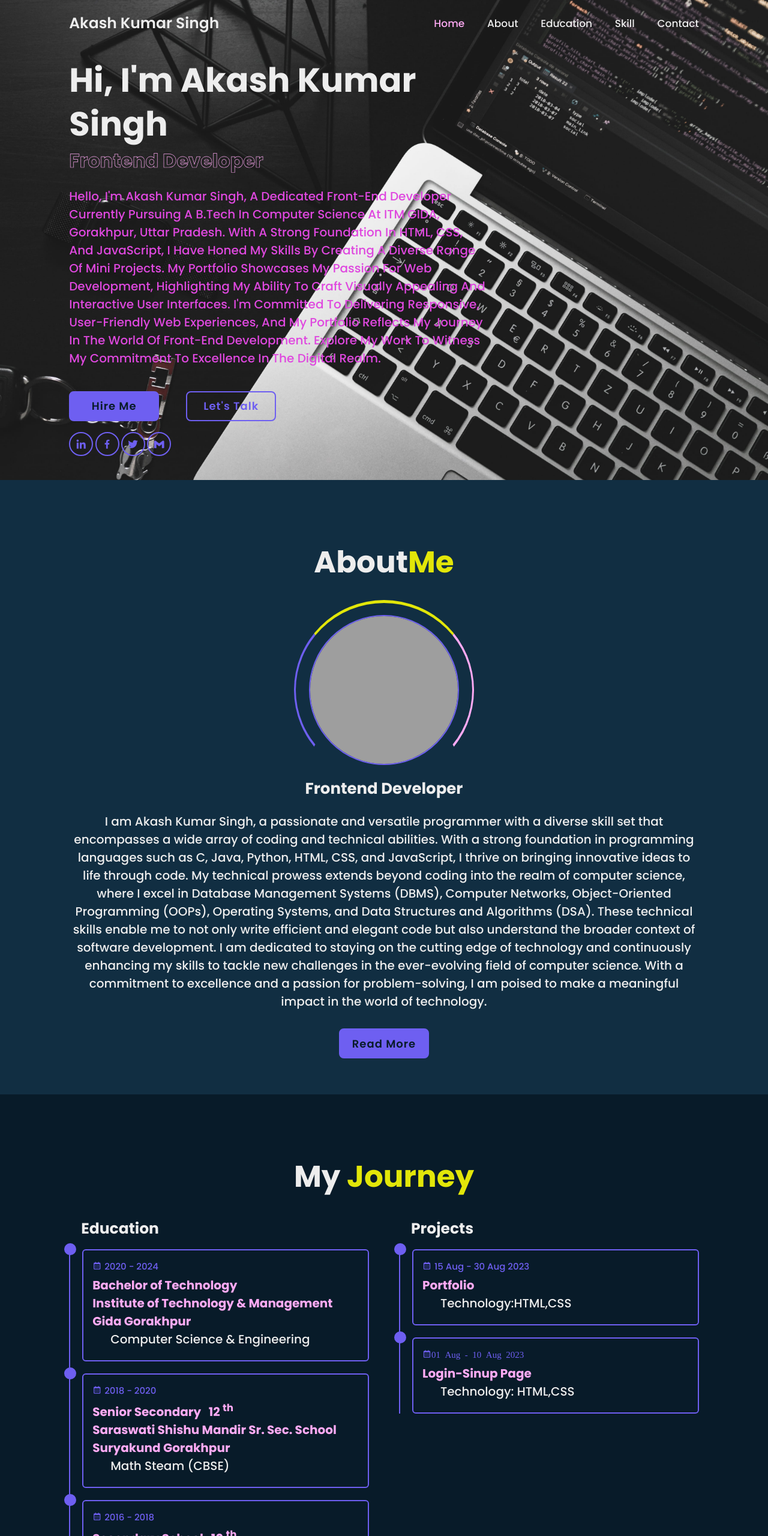
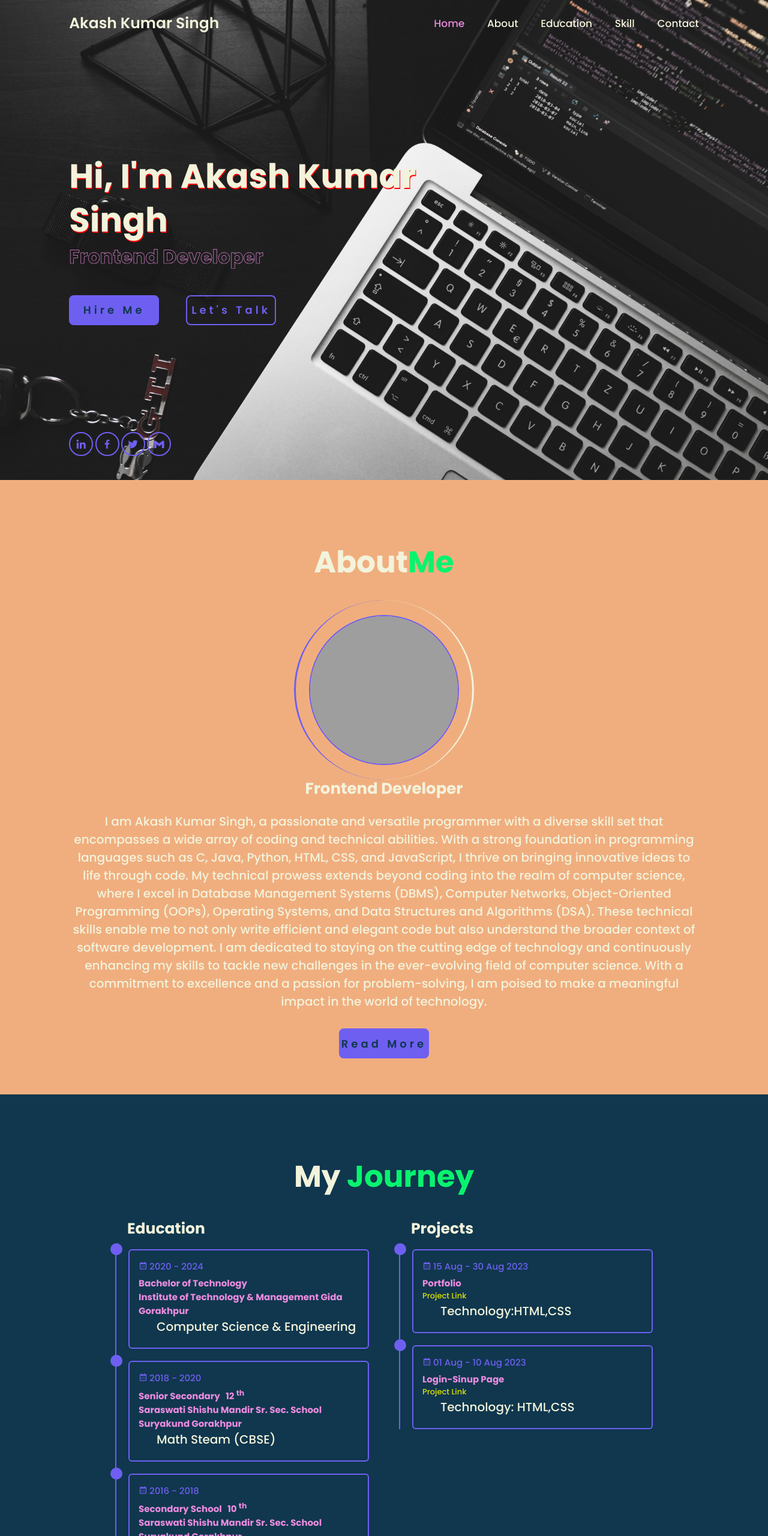
Before and after one commit to akashkumarsingh1191/Html_Css_Project, a plain HTML site: page Portfolio/index.html in a window 1280 px wide. Shown: the top 2560 px of the page at 60% size. Drawn offline with nearby package versions, Linux system fonts and the light colour scheme; grey boxes are pictures that could not be loaded.

Commit message:
update project

```diff
--- a/Portfolio/index.html
+++ b/Portfolio/index.html
@@ -1,6 +1,7 @@
 <!DOCTYPE html>
 <html lang="en">
 <head>
+    <!-- Akash Kumar Singh -->
     <meta charset="UTF-8">
     <meta name="viewport" content="width=device-width, initial-scale=1.0">
     <title>Portfolio</title>
@@ -33,11 +34,7 @@
             <div class="text-animation">
                 <h3>Frontend Developer</h3>
             </div>
-            <p>Hello, I'm Akash Kumar Singh, a dedicated front-end developer currently pursuing a B.Tech in Computer Science at ITM GIDA, Gorakhpur, Uttar Pradesh.
-                With a strong foundation in HTML, CSS, and JavaScript, I have honed my skills by creating a diverse range of mini projects.
-                My portfolio showcases my passion for web development, highlighting my ability to craft visually appealing and interactive user interfaces.
-                I'm committed to delivering responsive, user-friendly web experiences, and my portfolio reflects my journey in the world of front-end development.
-                Explore my work to witness my commitment to excellence in the digital realm.</p>
+            <p></p>
 
             <div class="btn-box">
                 <a href="#" class="btn">Hire Me</a>
@@ -133,15 +130,17 @@
                     <div class="education-content">
                         <div class="content">
                             <div class="year"><i class='bx bx-calendar'></i>15 Aug - 30 Aug 2023</div>
-                            <h3>Portfolio</h3>
+                                <h3>Portfolio</h3>
+                                <a href="https://github.com/akashkumarsingh1191/Html_Css_Project/tree/e3c7c16c647d0f608d7d15357c6099dfc1c56d26/Portfolio">Project Link</a>
                             <p>Technology:HTML,CSS</p>
                         </div>
                     </div>
 
                     <div class="education-content">
                         <div class="content">
-                            <div class="year"><i class='bx bx-calendar'>01 Aug - 10 Aug 2023</i></div>
+                            <div class="year"><i class='bx bx-calendar'></i>01 Aug - 10 Aug 2023</div>
                             <h3>Login-Sinup Page</h3>
+                            <a href="https://github.com/akashkumarsingh1191/Html_Css_Project/tree/e3c7c16c647d0f608d7d15357c6099dfc1c56d26/Registration_Form">Project Link</a>
                             <p>Technology: HTML,CSS</p>
                         </div>
                     </div>
@@ -187,19 +186,49 @@
                             <div class="bar"> <span></span></div>
                         </div>
 
+                        <div class="progress">
+                            <h3>Data Science<span>70%</span></h3>
+                            <div class="bar"> <span></span></div>
+                        </div>
+                        <div class="progress">
+                            <h3>Streamlit<span>70%</span></h3>
+                            <div class="bar"> <span></span></div>
+                        </div>
+
                     </div>
                 </div>
             </div>
 
 
             <div class="skill-column">
-                <h3 class="title">Professional Skills</h3>
+                <h3 class="title">Training,Internship & Certificate</h3>
 
                 <div class="skills-box">
                     <div class="skills-content">
                         <div class="progress">
-                            <h3>Web Design<span>70%</span></h3>
-                            <div class="bar"> <span></span></div>
+                            <ul >
+                                <li>
+                                <h3>Python with Data Science<span>Digipodium</span></h3>
+                                </li>
+                                <li>
+                                <h3>Python 101 for Data Science<span>IBM</span></h3>
+                                </li>
+                                <li>
+                                <h3>Python for Everbody<span>Cousera</span></h3>
+                                </li>
+                                <li>
+                                <h3>Mastery on HTML5 & CSS<span>Udemy</span></h3>
+                                </li>
+                                <li>
+                                <h3>Java & DSA<span>Apna College</span></h3>
+                                </li>
+                                <li>
+                                <h3>Web Development(Internship)<span>TechnoHacks</span></h3>
+                                </li>
+                                <li>
+                                <h3>Web Development(Internship)<span>Bharat Intern</span></h3>
+                                </li>
+                            </ul>
                         </div>
 
                     </div>
--- a/Portfolio/style.css
+++ b/Portfolio/style.css
@@ -9,22 +9,22 @@
     font-family: 'Poppins', sans-serif;
 }
 ::-webkit-scrollbar{
-    width: 1.1rem;
+    width: 1rem;
 }
 ::-webkit-scrollbar-thumb{
-    border-radius: .5rem;
-    background: linear-gradient(to top right,var(--bg-color),var(--third-color),var(--text-color));
+    border-radius: .6rem;
+    background: linear-gradient(to top right,var(--second-bg-color),var(--third-color),var(--main-color));
 }
 ::-webkit-scrollbar-thumb:hover{
-    background: linear-gradient(to bottom left,#e2e2e7,#c789bf,#e03daf);
+    background: linear-gradient(to bottom left,#363686,#dbe208,#087df2);
 }
 :root{
-    --bg-color:#081b29;
-    --second-bg-color:#112e42;
-    --text-color:#ededed;
+    --bg-color:#10374e;
+    --second-bg-color:#f0ae7f;
+    --text-color:#f3f3db;
     --main-color:#6e5ff1;
-    --third-color:#ffaaf4;
-    --next-color:#e2e609;
+    --third-color:#ec8bdf;
+    --next-color:#08f36e;
 }
 html{
     font-size: 62.5%;
@@ -92,7 +92,8 @@ section{
 }
 .home-content h1{
     font-size: 5.6rem;
-    font-weight: 700;
+    font-weight: 800;
+    text-shadow: .1rem .2rem red;
     line-height: 1.3;
 }
 .home-content h1 span{
@@ -132,7 +133,7 @@ section{
     border-radius: .8rem;
     font-size: 1.8rem;
     font-weight: 600;
-    letter-spacing: .1rem;
+    letter-spacing: .5rem;
     color: var(--bg-color);
     z-index: 1;
     overflow: hidden;
@@ -259,10 +260,10 @@ section{
     width: 120%;
     height: 120%;
     border-radius: 50%;
-    border-top: .5rem solid var(--next-color);
-    border-bottom: .5rem solid transparent;
+    border-top: .5rem solid var();
+    border-bottom: .5rem solid var();
     border-left: .3rem solid var(--main-color);
-    border-right: .3rem solid var(--third-color);
+    border-right: .3rem solid var(--text-color);
 }
 .about-content{
     text-align: center;
@@ -349,12 +350,20 @@ section{
     padding-bottom: .5rem;
 }
 .education-content .content .year i{
-    margin-right: .5rem;
+    margin-right: .3rem;
 }
 .education-content .content h3{
-    font-size: 2rem;
+    font-size: 1.5rem;
     color: var(--third-color);
 }
+.education-content .content a{
+    font-size: 1.3rem;
+    color: #dbe208;
+}
+.education-content .content a:hover{
+    color: #f3f3db;
+}
+
 .education-content .content p{
     font-size: 2rem;
     text-transform: capitalize;
@@ -436,7 +445,10 @@ section{
 .skill-column:nth-child(1) .skills-content .progress:nth-child(5) .bar span{
     width: 70%;
 }
-.skill-column:nth-child(2) .skills-content .progress:nth-child(1) .bar span{
+.skill-column:nth-child(1) .skills-content .progress:nth-child(6) .bar span{
+    width: 70%;
+}
+.skill-column:nth-child(1) .skills-content .progress:nth-child(7) .bar span{
     width: 70%;
 }
 .contact{
```
